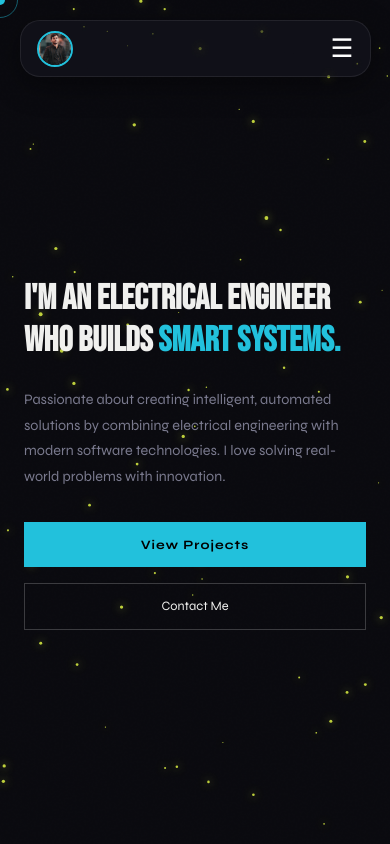
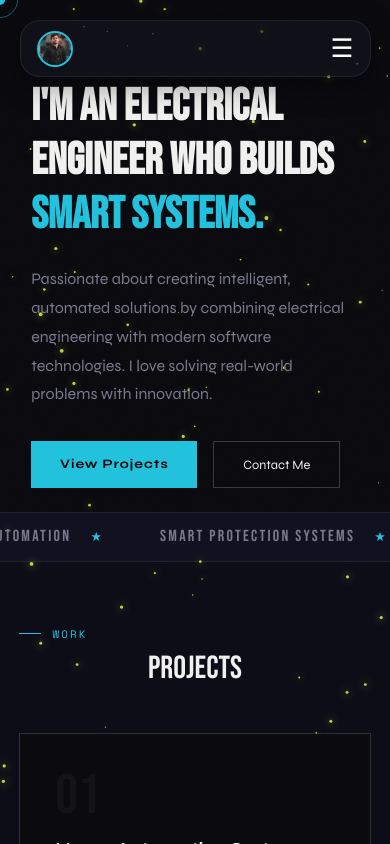
Before and after one commit to MrInnovative7/mrportfolio, a React (Create React App) app: page / in a window 390 px wide. Shown: the top 844 px of the page. Built offline with nearby package versions, Linux system fonts and the light colour scheme.

Commit message:
fixed mobile hero spacing

```diff
--- a/src/components/Hero.css
+++ b/src/components/Hero.css
@@ -74,28 +74,44 @@
   color: var(--accent);
 }
 
-/* 📱 MOBILE */
+/* ===== MOBILE HERO FIX (FINAL) ===== */
 @media (max-width: 768px) {
 
   .hero {
-    padding: 6rem 1.5rem 2rem;
+    min-height: auto;        /* ❌ full height hatao */
+    height: auto;
+    padding-top: 5rem;       /* navbar ke niche space */
+    padding-bottom: 1.5rem;  /* niche ka gap kam */
+    justify-content: center;
   }
 
-  .hero-title {
-    font-size: 2.2rem;
+  .hero-content {
+    padding: 0 1rem;
+    margin-top: 0;
   }
 
-  .hero-description {
-    font-size: 0.9rem;
+  /* Heading spacing fix */
+  .hero-name {
+    margin-top: 0;
+    margin-bottom: 0.4rem;
   }
 
-  .hero-buttons {
-    flex-direction: column;
+  .hero-eyebrow {
+    margin-bottom: 0.5rem;
   }
 
-  .btn-primary,
-  .btn-secondary {
-    width: 100%;
-    text-align: center;
+  .hero-divider {
+    margin: 0.6rem 0 1rem;
   }
+
+  /* Buttons spacing */
+  .hero-ctas {
+    margin-top: 1rem;
+  }
+
+  /* Scroll hint remove (extra space deta hai) */
+  .scroll-hint {
+    display: none;
+  }
+
 }
```
